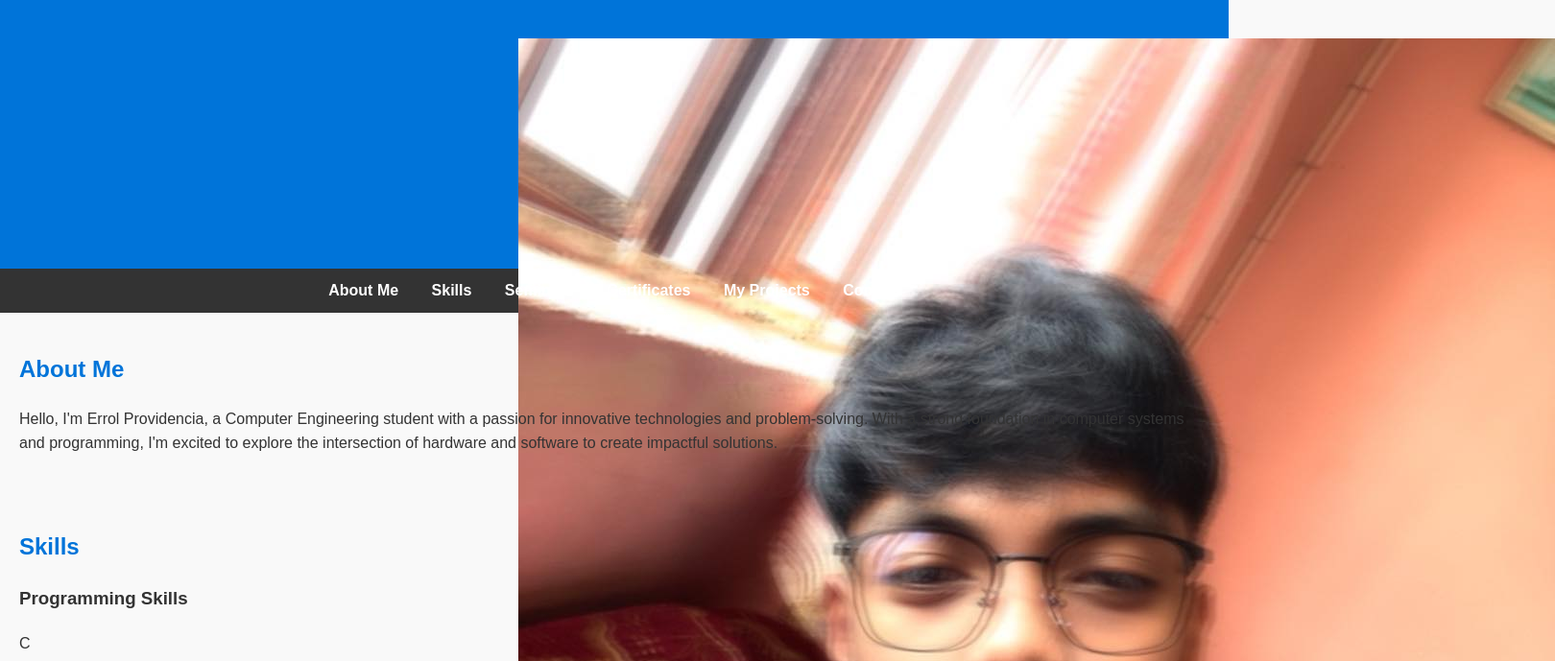
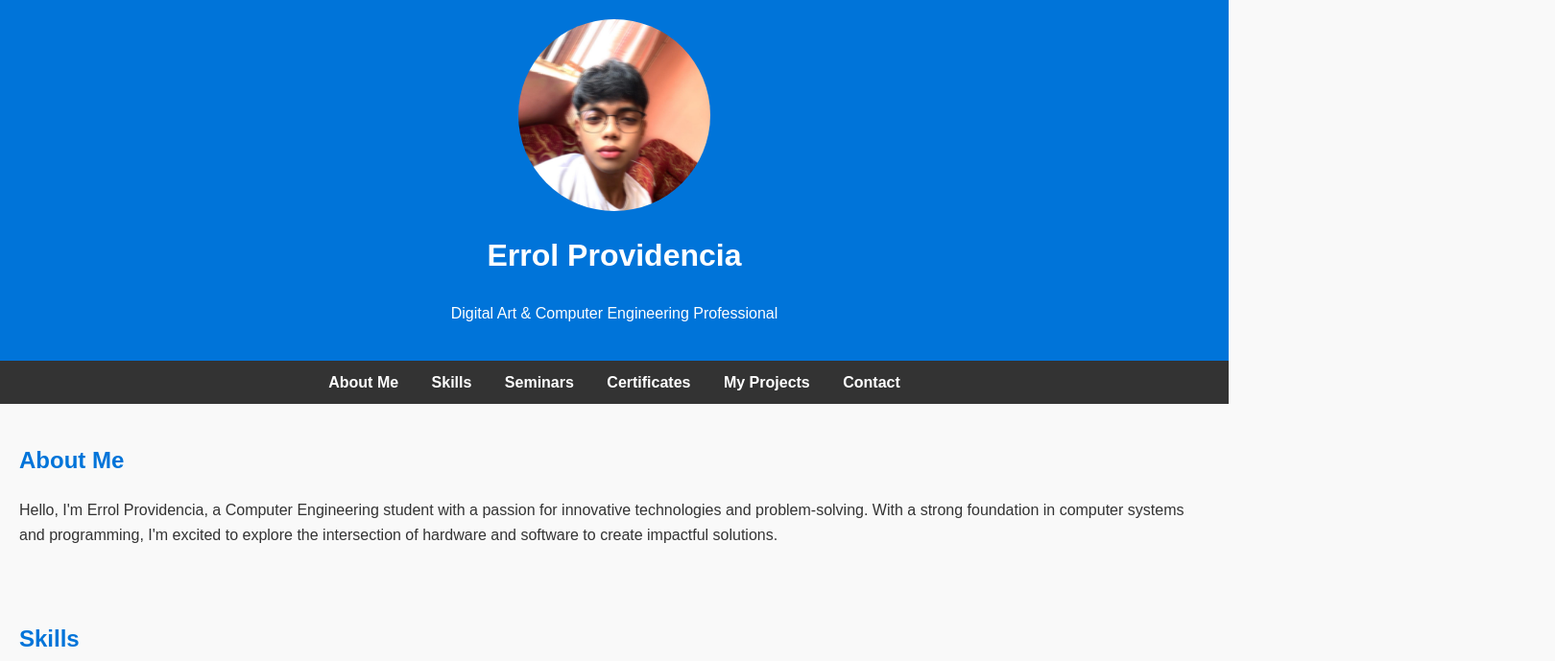
Before and after one commit to Rol2324/ErrolPortfolio, a plain HTML site: page index.html in a window 1280 px wide. Shown: the top 689 px of the page at 96% size, 1620 px wide, since content can reach past the window. Drawn offline with Linux system fonts and the light colour scheme.

Commit message:
Update index.html

```diff
--- a/index.html
+++ b/index.html
@@ -1,4 +1,4 @@
- <!DOCTYPE html>
+<!DOCTYPE html>
 <html lang="en">
 <head>
     <meta charset="UTF-8">
@@ -53,7 +53,7 @@
         }
         .profile-image {
             display: block;
-            margin: 20px auto;
+            margin: 0 auto 20px auto;
             border-radius: 50%;
             width: 200px;
             height: 200px;
@@ -63,8 +63,7 @@
 </head>
 <body>
     <header>
-	<div class="profile-image">
-         <img src="Rol.jpg" alt="Errol Providencia" class="full-image">
+        <img src="Rol.jpg" alt="Errol Providencia" class="profile-image">
         <h1>Errol Providencia</h1>
         <p>Digital Art & Computer Engineering Professional</p>
     </header>
```
